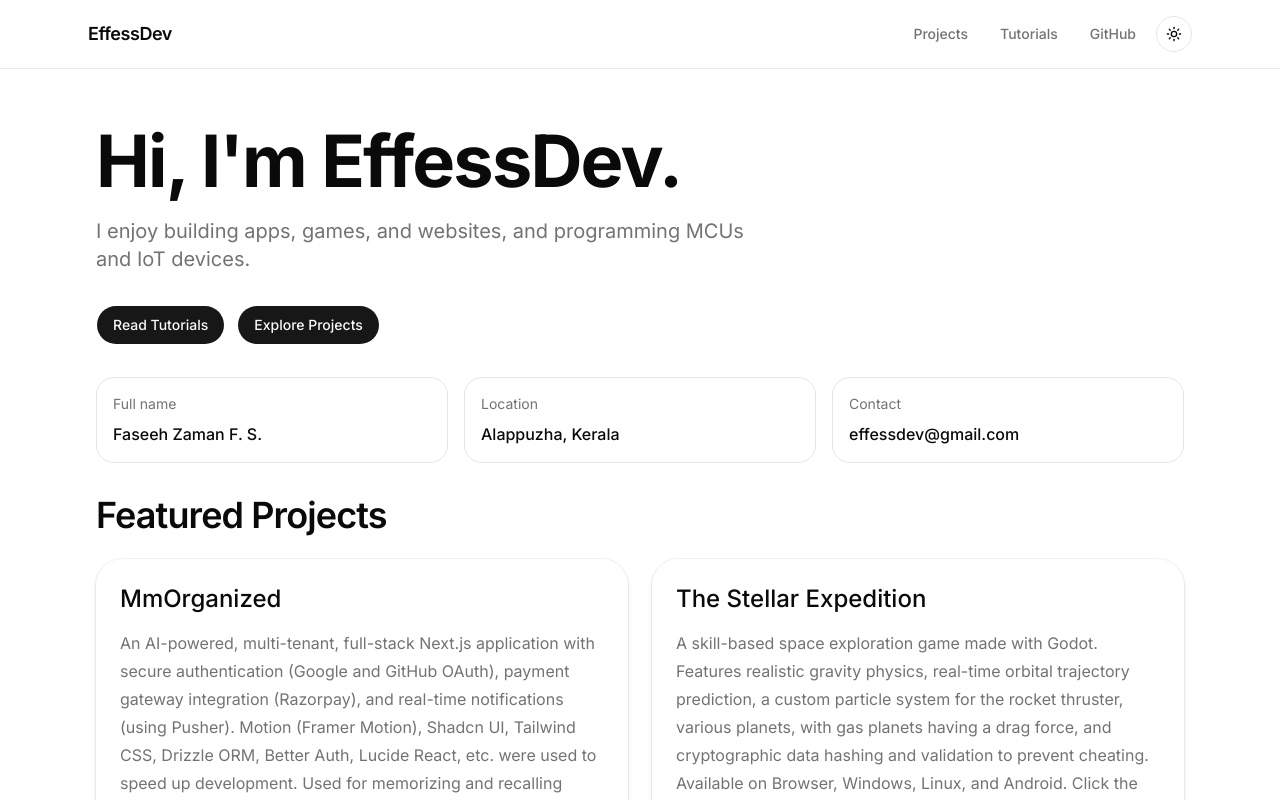
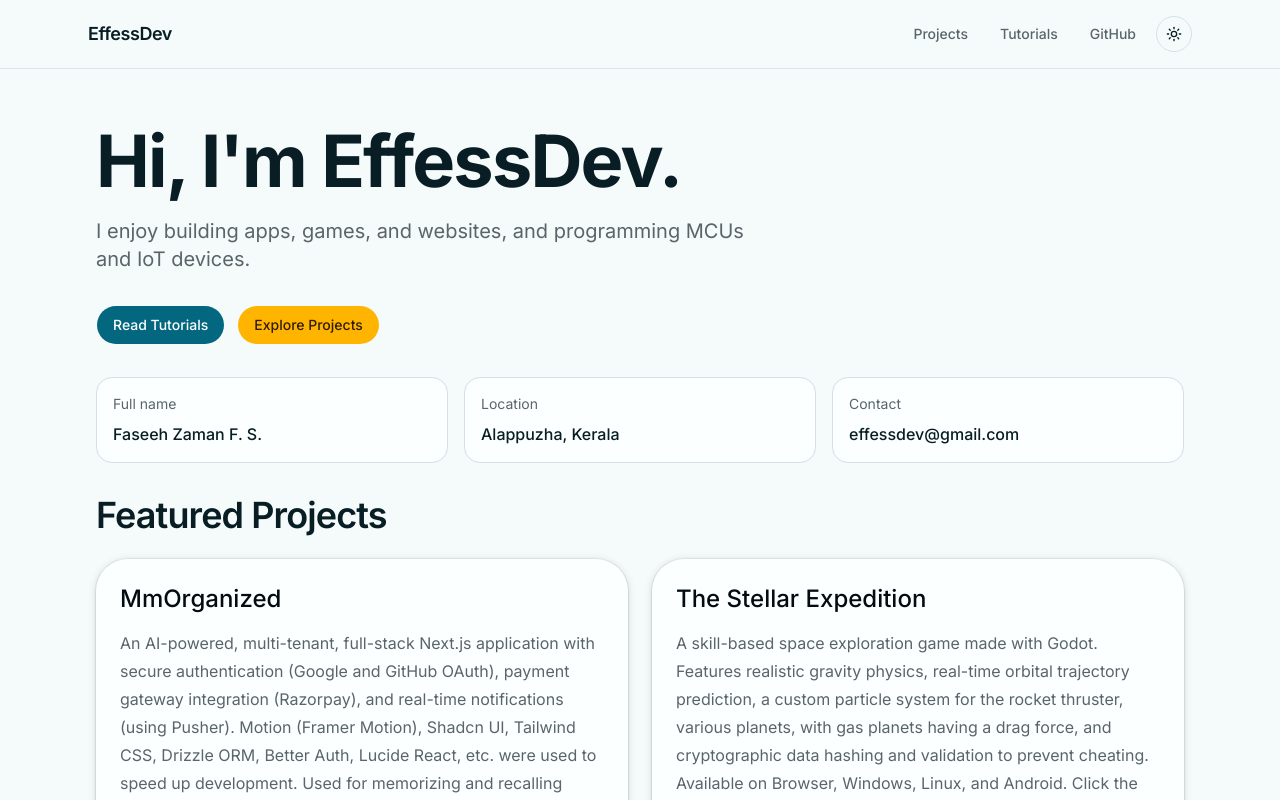
Before and after one commit to effessdev/effessdev.github.io, a Next.js app: page / in a window 1280 px wide. Shown: the top 800 px of the page. Built offline with nearby package versions, Linux system fonts and the light colour scheme.

Commit message:
add theme

```diff
--- a/src/app/globals.css
+++ b/src/app/globals.css
@@ -6,124 +6,174 @@
 @custom-variant dark (&:is(.dark *));
 
 :root {
-  --bg-color: #ffffff;
-  --text-color: #111111;
-  --text-color-muted: #555555;
-  --surface-color: #f7f8fa;
-  --border-color: #b9b9b9;
-  --accent: oklch(0.97 0 0);
-  --dots-color: #555555;
-  --card-border: rgb(52, 52, 52);
-  --card-radius: 12px;
-  --btn-radius: 10px;
-  --background: oklch(1 0 0);
-  --foreground: oklch(0.145 0 0);
-  --card: oklch(1 0 0);
-  --card-foreground: oklch(0.145 0 0);
-  --popover: oklch(1 0 0);
-  --popover-foreground: oklch(0.145 0 0);
-  --primary: oklch(0.205 0 0);
-  --primary-foreground: oklch(0.985 0 0);
-  --secondary: oklch(0.97 0 0);
-  --secondary-foreground: oklch(0.205 0 0);
-  --muted: oklch(0.97 0 0);
-  --muted-foreground: oklch(0.556 0 0);
-  --accent-foreground: oklch(0.205 0 0);
-  --destructive: oklch(0.577 0.245 27.325);
-  --border: oklch(0.922 0 0);
-  --input: oklch(0.922 0 0);
-  --ring: oklch(0.708 0 0);
-  --chart-1: oklch(0.87 0 0);
-  --chart-2: oklch(0.556 0 0);
-  --chart-3: oklch(0.439 0 0);
-  --chart-4: oklch(0.371 0 0);
-  --chart-5: oklch(0.269 0 0);
-  --radius: 0.625rem;
-  --sidebar: oklch(0.985 0 0);
-  --sidebar-foreground: oklch(0.145 0 0);
-  --sidebar-primary: oklch(0.205 0 0);
-  --sidebar-primary-foreground: oklch(0.985 0 0);
-  --sidebar-accent: oklch(0.97 0 0);
-  --sidebar-accent-foreground: oklch(0.205 0 0);
-  --sidebar-border: oklch(0.922 0 0);
-  --sidebar-ring: oklch(0.708 0 0);
+  --background: oklch(0.9816 0.0055 211.0391);
+  --foreground: oklch(0.2204 0.03 218.3459);
+  --card: oklch(0.9977 0.0032 197.1059);
+  --card-foreground: oklch(0.1499 0.0196 221.4949);
+  --popover: oklch(0.9977 0.0032 197.1059);
+  --popover-foreground: oklch(0.1499 0.0196 221.4949);
+  --primary: oklch(0.4761 0.087 221.3232);
+  --primary-foreground: oklch(1 0 0);
+  --secondary: oklch(0.8216 0.1707 78.9825);
+  --secondary-foreground: oklch(0.2506 0.0502 64.9833);
+  --muted: oklch(0.9422 0.011 211.0375);
+  --muted-foreground: oklch(0.4987 0.015 221.612);
+  --accent: oklch(0.6554 0.1151 214.5277);
+  --accent-foreground: oklch(1 0 0);
+  --destructive: oklch(0.5873 0.1851 35.4282);
+  --destructive-foreground: oklch(1 0 0);
+  --border: oklch(0.9008 0.0146 213.1014);
+  --input: oklch(0.7989 0.0154 218.0794);
+  --ring: oklch(0.4761 0.087 221.3232);
+  --chart-1: oklch(0.4761 0.087 221.3232);
+  --chart-2: oklch(0.8216 0.1707 78.9825);
+  --chart-3: oklch(0.609 0.1599 146.0732);
+  --chart-4: oklch(0.6554 0.1151 214.5277);
+  --chart-5: oklch(0.5873 0.1851 35.4282);
+  --sidebar: oklch(0.9816 0.0055 211.0391);
+  --sidebar-foreground: oklch(0.1499 0.0196 221.4949);
+  --sidebar-primary: oklch(0.4761 0.087 221.3232);
+  --sidebar-primary-foreground: oklch(1 0 0);
+  --sidebar-accent: oklch(0.9652 0.0076 207.1419);
+  --sidebar-accent-foreground: oklch(0.1499 0.0196 221.4949);
+  --sidebar-border: oklch(0.9008 0.0146 213.1014);
+  --sidebar-ring: oklch(0.4761 0.087 221.3232);
+  --font-sans: Google Sans Flex, ui-sans-serif, sans-serif, system-ui;
+  --font-serif: Google Sans Flex, ui-sans-serif, sans-serif, system-ui;
+  --font-mono: Google Sans Flex, ui-sans-serif, sans-serif, system-ui;
+  --radius: 0px;
+  --shadow-x: 0;
+  --shadow-y: 1px;
+  --shadow-blur: 8px;
+  --shadow-spread: 0px;
+  --shadow-opacity: 0.13;
+  --shadow-color: #000000;
+  --shadow-2xs: 0 1px 8px 0px hsl(0 0% 0% / 0.07);
+  --shadow-xs: 0 1px 8px 0px hsl(0 0% 0% / 0.07);
+  --shadow-sm:
+    0 1px 8px 0px hsl(0 0% 0% / 0.13), 0 1px 2px -1px hsl(0 0% 0% / 0.13);
+  --shadow:
+    0 1px 8px 0px hsl(0 0% 0% / 0.13), 0 1px 2px -1px hsl(0 0% 0% / 0.13);
+  --shadow-md:
+    0 1px 8px 0px hsl(0 0% 0% / 0.13), 0 2px 4px -1px hsl(0 0% 0% / 0.13);
+  --shadow-lg:
+    0 1px 8px 0px hsl(0 0% 0% / 0.13), 0 4px 6px -1px hsl(0 0% 0% / 0.13);
+  --shadow-xl:
+    0 1px 8px 0px hsl(0 0% 0% / 0.13), 0 8px 10px -1px hsl(0 0% 0% / 0.13);
+  --shadow-2xl: 0 1px 8px 0px hsl(0 0% 0% / 0.33);
+  --tracking-normal: 0em;
+  --spacing: 0.25rem;
+}
+
+.dark {
+  --background: oklch(0.1161 0.0127 222.2833);
+  --foreground: oklch(0.8802 0.0077 207.1375);
+  --card: oklch(0.1567 0.0145 221.8913);
+  --card-foreground: oklch(0.8802 0.0077 207.1375);
+  --popover: oklch(0.1567 0.0145 221.8913);
+  --popover-foreground: oklch(0.8802 0.0077 207.1375);
+  --primary: oklch(0.6554 0.1151 214.5277);
+  --primary-foreground: oklch(0.1012 0.0135 227.6868);
+  --secondary: oklch(0.7791 0.1499 78.9127);
+  --secondary-foreground: oklch(0.2004 0.0398 66.6103);
+  --muted: oklch(0.2209 0.0179 215.0251);
+  --muted-foreground: oklch(0.6208 0.0099 214.3671);
+  --accent: oklch(0.3487 0.0599 220.8978);
+  --accent-foreground: oklch(0.9208 0.0206 208.1388);
+  --destructive: oklch(0.6406 0.1801 34.9238);
+  --destructive-foreground: oklch(0.9491 0 0);
+  --border: oklch(0.2794 0.0199 223.5646);
+  --input: oklch(0.3193 0.0195 223.3506);
+  --ring: oklch(0.5518 0.0972 214.4813);
+  --chart-1: oklch(0.6001 0.1 214.5457);
+  --chart-2: oklch(0.7791 0.1499 78.9127);
+  --chart-3: oklch(0.5591 0.1394 146.2174);
+  --chart-4: oklch(0.72 0.0852 206.2659);
+  --chart-5: oklch(0.5998 0.1592 35.1927);
+  --sidebar: oklch(0.1003 0.012 213.9613);
+  --sidebar-foreground: oklch(0.8802 0.0077 207.1375);
+  --sidebar-primary: oklch(0.6554 0.1151 214.5277);
+  --sidebar-primary-foreground: oklch(0.1012 0.0135 227.6868);
+  --sidebar-accent: oklch(0.1567 0.0145 221.8913);
+  --sidebar-accent-foreground: oklch(0.8802 0.0077 207.1375);
+  --sidebar-border: oklch(0.2794 0.0199 223.5646);
+  --sidebar-ring: oklch(0.5518 0.0972 214.4813);
+  --font-sans: Google Sans Flex, ui-sans-serif, sans-serif, system-ui;
+  --font-serif: Google Sans Flex, ui-sans-serif, sans-serif, system-ui;
+  --font-mono: Google Sans Flex, ui-sans-serif, sans-serif, system-ui;
+  --radius: 0px;
+  --shadow-x: 0;
+  --shadow-y: 1px;
+  --shadow-blur: 8px;
+  --shadow-spread: 0px;
+  --shadow-opacity: 0.13;
+  --shadow-color: #000000;
+  --shadow-2xs: 0 1px 8px 0px hsl(0 0% 0% / 0.07);
+  --shadow-xs: 0 1px 8px 0px hsl(0 0% 0% / 0.07);
+  --shadow-sm:
+    0 1px 8px 0px hsl(0 0% 0% / 0.13), 0 1px 2px -1px hsl(0 0% 0% / 0.13);
+  --shadow:
+    0 1px 8px 0px hsl(0 0% 0% / 0.13), 0 1px 2px -1px hsl(0 0% 0% / 0.13);
+  --shadow-md:
+    0 1px 8px 0px hsl(0 0% 0% / 0.13), 0 2px 4px -1px hsl(0 0% 0% / 0.13);
+  --shadow-lg:
+    0 1px 8px 0px hsl(0 0% 0% / 0.13), 0 4px 6px -1px hsl(0 0% 0% / 0.13);
+  --shadow-xl:
+    0 1px 8px 0px hsl(0 0% 0% / 0.13), 0 8px 10px -1px hsl(0 0% 0% / 0.13);
+  --shadow-2xl: 0 1px 8px 0px hsl(0 0% 0% / 0.33);
 }
 
 @theme inline {
-  --font-heading: var(--font-sans);
+  --color-background: var(--background);
+  --color-foreground: var(--foreground);
+  --color-card: var(--card);
+  --color-card-foreground: var(--card-foreground);
+  --color-popover: var(--popover);
+  --color-popover-foreground: var(--popover-foreground);
+  --color-primary: var(--primary);
+  --color-primary-foreground: var(--primary-foreground);
+  --color-secondary: var(--secondary);
+  --color-secondary-foreground: var(--secondary-foreground);
+  --color-muted: var(--muted);
+  --color-muted-foreground: var(--muted-foreground);
+  --color-accent: var(--accent);
+  --color-accent-foreground: var(--accent-foreground);
+  --color-destructive: var(--destructive);
+  --color-destructive-foreground: var(--destructive-foreground);
+  --color-border: var(--border);
+  --color-input: var(--input);
+  --color-ring: var(--ring);
+  --color-chart-1: var(--chart-1);
+  --color-chart-2: var(--chart-2);
+  --color-chart-3: var(--chart-3);
+  --color-chart-4: var(--chart-4);
+  --color-chart-5: var(--chart-5);
+  --color-sidebar: var(--sidebar);
+  --color-sidebar-foreground: var(--sidebar-foreground);
+  --color-sidebar-primary: var(--sidebar-primary);
+  --color-sidebar-primary-foreground: var(--sidebar-primary-foreground);
+  --color-sidebar-accent: var(--sidebar-accent);
+  --color-sidebar-accent-foreground: var(--sidebar-accent-foreground);
+  --color-sidebar-border: var(--sidebar-border);
+  --color-sidebar-ring: var(--sidebar-ring);
+
   --font-sans: var(--font-sans);
-  --color-sidebar-ring: var(--sidebar-ring);
-  --color-sidebar-border: var(--sidebar-border);
-  --color-sidebar-accent-foreground: var(--sidebar-accent-foreground);
-  --color-sidebar-accent: var(--sidebar-accent);
-  --color-sidebar-primary-foreground: var(--sidebar-primary-foreground);
-  --color-sidebar-primary: var(--sidebar-primary);
-  --color-sidebar-foreground: var(--sidebar-foreground);
-  --color-sidebar: var(--sidebar);
-  --color-chart-5: var(--chart-5);
-  --color-chart-4: var(--chart-4);
-  --color-chart-3: var(--chart-3);
-  --color-chart-2: var(--chart-2);
-  --color-chart-1: var(--chart-1);
-  --color-ring: var(--ring);
-  --color-input: var(--input);
-  --color-border: var(--border);
-  --color-destructive: var(--destructive);
-  --color-accent-foreground: var(--accent-foreground);
-  --color-accent: var(--accent);
-  --color-muted-foreground: var(--muted-foreground);
-  --color-muted: var(--muted);
-  --color-secondary-foreground: var(--secondary-foreground);
-  --color-secondary: var(--secondary);
-  --color-primary-foreground: var(--primary-foreground);
-  --color-primary: var(--primary);
-  --color-popover-foreground: var(--popover-foreground);
-  --color-popover: var(--popover);
-  --color-card-foreground: var(--card-foreground);
-  --color-card: var(--card);
-  --color-foreground: var(--foreground);
-  --color-background: var(--background);
-  --radius-sm: calc(var(--radius) * 0.6);
-  --radius-md: calc(var(--radius) * 0.8);
+  --font-mono: var(--font-mono);
+  --font-serif: var(--font-serif);
+
+  --radius-sm: calc(var(--radius) - 4px);
+  --radius-md: calc(var(--radius) - 2px);
   --radius-lg: var(--radius);
-  --radius-xl: calc(var(--radius) * 1.4);
-  --radius-2xl: calc(var(--radius) * 1.8);
-  --radius-3xl: calc(var(--radius) * 2.2);
-  --radius-4xl: calc(var(--radius) * 2.6);
-}
+  --radius-xl: calc(var(--radius) + 4px);
 
-.dark {
-  --background: oklch(0.145 0 0);
-  --foreground: oklch(0.985 0 0);
-  --card: oklch(0.205 0 0);
-  --card-foreground: oklch(0.985 0 0);
-  --popover: oklch(0.205 0 0);
-  --popover-foreground: oklch(0.985 0 0);
-  --primary: oklch(0.922 0 0);
-  --primary-foreground: oklch(0.205 0 0);
-  --secondary: oklch(0.269 0 0);
-  --secondary-foreground: oklch(0.985 0 0);
-  --muted: oklch(0.269 0 0);
-  --muted-foreground: oklch(0.708 0 0);
-  --accent: oklch(0.269 0 0);
-  --accent-foreground: oklch(0.985 0 0);
-  --destructive: oklch(0.704 0.191 22.216);
-  --border: oklch(1 0 0 / 10%);
-  --input: oklch(1 0 0 / 15%);
-  --ring: oklch(0.556 0 0);
-  --chart-1: oklch(0.87 0 0);
-  --chart-2: oklch(0.556 0 0);
-  --chart-3: oklch(0.439 0 0);
-  --chart-4: oklch(0.371 0 0);
-  --chart-5: oklch(0.269 0 0);
-  --sidebar: oklch(0.205 0 0);
-  --sidebar-foreground: oklch(0.985 0 0);
-  --sidebar-primary: oklch(0.488 0.243 264.376);
-  --sidebar-primary-foreground: oklch(0.985 0 0);
-  --sidebar-accent: oklch(0.269 0 0);
-  --sidebar-accent-foreground: oklch(0.985 0 0);
-  --sidebar-border: oklch(1 0 0 / 10%);
-  --sidebar-ring: oklch(0.556 0 0);
+  --shadow-2xs: var(--shadow-2xs);
+  --shadow-xs: var(--shadow-xs);
+  --shadow-sm: var(--shadow-sm);
+  --shadow: var(--shadow);
+  --shadow-md: var(--shadow-md);
+  --shadow-lg: var(--shadow-lg);
+  --shadow-xl: var(--shadow-xl);
+  --shadow-2xl: var(--shadow-2xl);
 }
 
 @layer base {
@@ -132,9 +182,6 @@
   }
   body {
     @apply bg-background text-foreground;
-  }
-  html {
-    @apply font-sans scroll-smooth;
   }
 }
 
--- a/src/components/content-list.tsx
+++ b/src/components/content-list.tsx
@@ -99,7 +99,7 @@ export default function ContentList({
                     )}
                     {(item.tags ?? []).map((tag, index) => (
                       <Badge
-                        variant="secondary"
+                        variant="outline"
                         key={`${item.id}-${tag}-${index}`}
                       >
                         {tag}
--- a/src/components/explore-projects-button.tsx
+++ b/src/components/explore-projects-button.tsx
@@ -11,7 +11,7 @@ export default function ExploreProjectsButton() {
           .getElementById("projects")
           ?.scrollIntoView({ behavior: "smooth", block: "start" });
       }}
-      className={buttonVariants({ variant: "default", size: "lg" })}
+      className={buttonVariants({ variant: "secondary", size: "lg" })}
     >
       Explore Projects
     </button>
--- a/src/components/layout/top-nav.tsx
+++ b/src/components/layout/top-nav.tsx
@@ -24,7 +24,7 @@ export default function TopNav({
         <Link
           key={href}
           href={href}
-          className={buttonVariants({ variant: "secondary", size: "default" })}
+          className={buttonVariants({ variant: "outline", size: "default" })}
         >
           {label}
         </Link>
--- a/src/components/post-component.tsx
+++ b/src/components/post-component.tsx
@@ -10,7 +10,7 @@ export default function PostComponent({ post }: { post: Post }) {
         <div className="flex flex-wrap gap-4 mt-4 my-10 text-sm text-muted-foreground">
           <Badge variant="outline">Updated on {post.updated}</Badge>
           {(post.tags ?? []).map((tag, index) => (
-            <Badge variant="secondary" key={`${post.id}-${tag}-${index}`}>
+            <Badge variant="outline" key={`${post.id}-${tag}-${index}`}>
               {tag}
             </Badge>
           ))}
--- a/src/components/post-list.tsx
+++ b/src/components/post-list.tsx
@@ -76,10 +76,7 @@ export default function PostList({
                 <div className="flex flex-wrap gap-2">
                   <Badge variant="outline">Updated on {formattedDate}</Badge>
                   {tags(post).map((tag, index) => (
-                    <Badge
-                      variant="secondary"
-                      key={`${post.id}-${tag}-${index}`}
-                    >
+                    <Badge variant="outline" key={`${post.id}-${tag}-${index}`}>
                       {tag}
                     </Badge>
                   ))}
--- a/src/components/project-list.tsx
+++ b/src/components/project-list.tsx
@@ -45,7 +45,7 @@ export default function ProjectList({
             <CardContent className="space-y-5">
               <div className="flex flex-wrap gap-2">
                 {project.tags.map((tag) => (
-                  <Badge variant="secondary" key={tag}>
+                  <Badge variant="outline" key={tag}>
                     {tag}
                   </Badge>
                 ))}
```
